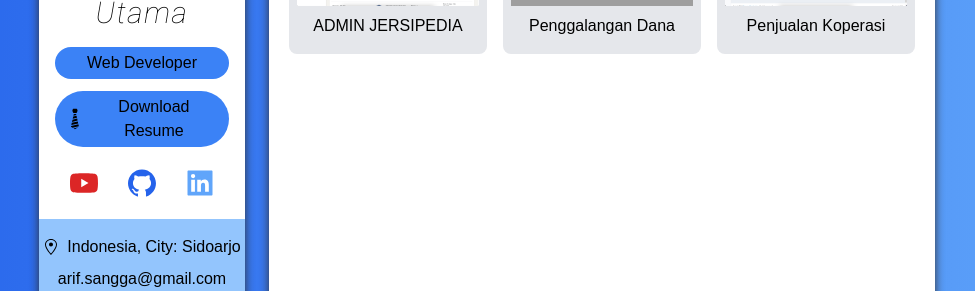
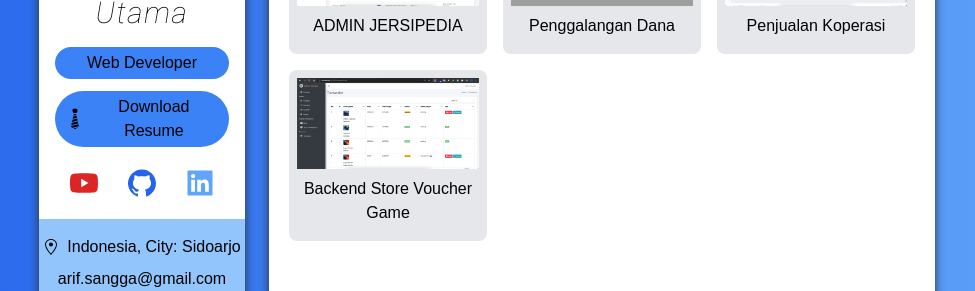
Before and after one commit to kapoylawas/portofolio, a Next.js app: page /projects in a window 1280 px wide. Shown: the part 293-584 px from the top of the page, without its empty margins (153-1128 px from the left). Built offline with nearby package versions, Linux system fonts and the light colour scheme; grey boxes are pictures that could not be loaded.

Commit message:
update projek

```diff
--- a/data.ts
+++ b/data.ts
@@ -130,5 +130,15 @@ export const project: IProject[] = [
   category: ["laravel"],
   key_techs: ["Laravel", "ajax", "Bootstarp"],
 },
+{
+  name: "Backend Store Voucher Game",
+  description:
+    "This app Backend Store Voucher Game and API Develpoment",
+  image_path: "/images/gaming.png",
+  deployed_url: "http://store-gg.herokuapp.com/",
+  github_url: "https://github.com/kapoylawas/storeGG",
+  category: ["node"],
+  key_techs: ["Node.JS", "Bootstarp", "mongoDB"],
+},
 
 ];
```
Also changed, not shown: public/images/gaming.png (added).
